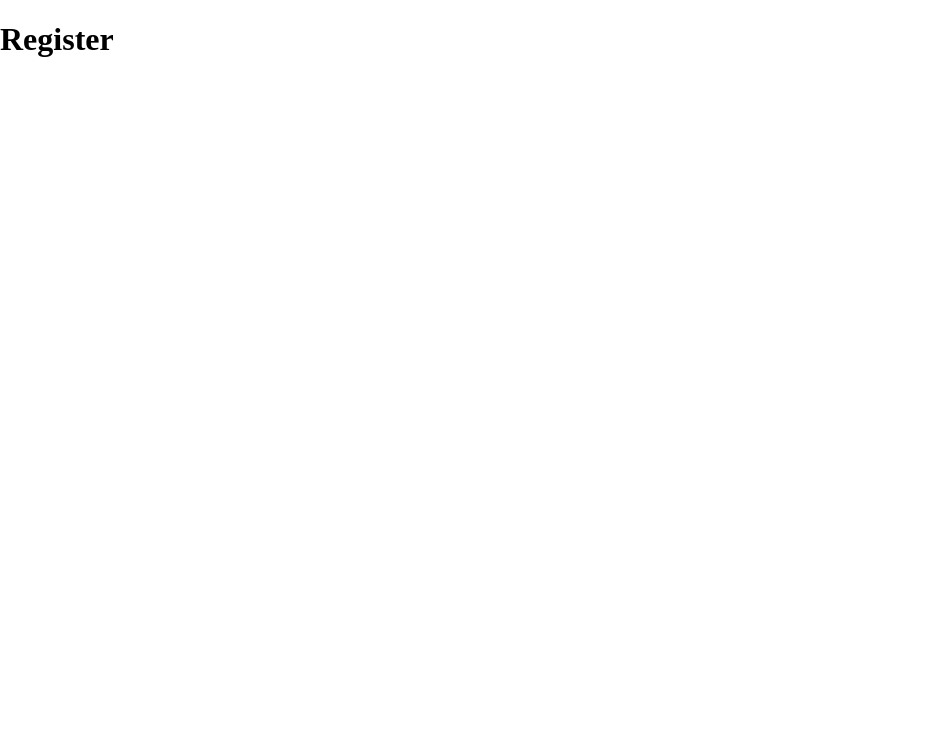
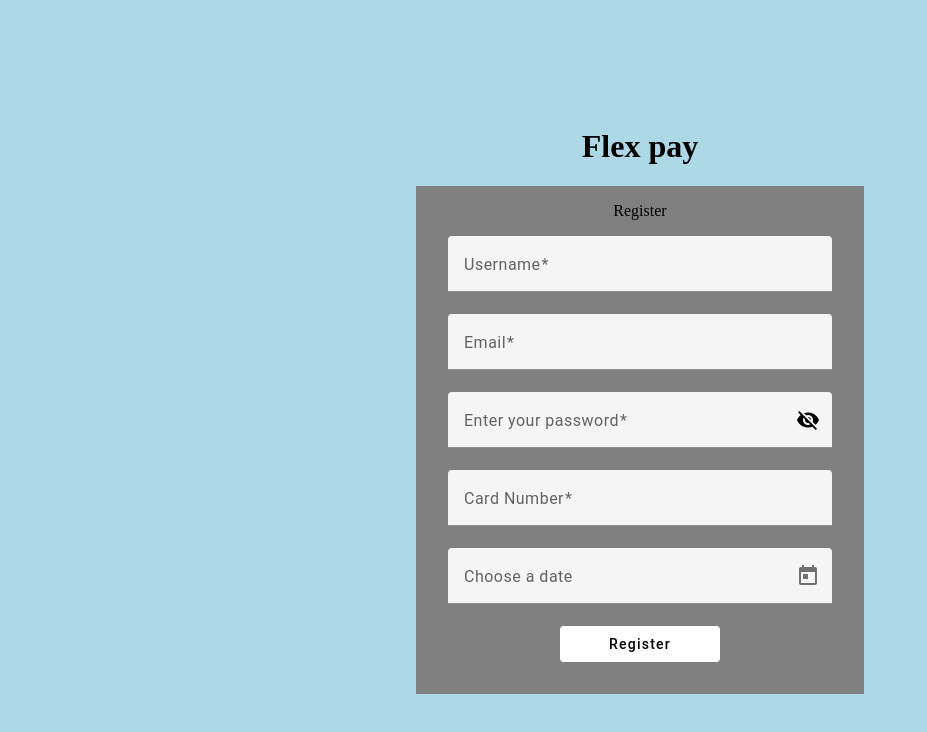
Before and after one commit to DenisKantic/flex_pay_frontend_angular, an Angular app: page /register in a window 1280 px wide. Shown: the top 732 px of the page, without its empty margins (0-927 px from the left). Built offline with nearby package versions, Linux system fonts and the light colour scheme.

Commit message:
created dashboard component and route, finished with basic form register

```diff
--- a/src/app/app.routes.ts
+++ b/src/app/app.routes.ts
@@ -2,9 +2,11 @@ import { Routes } from '@angular/router';
 import { LoginComponent } from './components/auth/login/login.component';
 import { RegisterComponent } from './components/auth/register/register.component';
 import { NotFoundComponent } from './not-found/not-found.component';
+import { DashboardComponent } from './components/dashboard/dashboard.component';
 
 export const routes: Routes = [
   { path: 'login', component: LoginComponent },
   {path: 'register', component: RegisterComponent},
+  {path: 'dashboard', component: DashboardComponent},
   {path: '**', component: NotFoundComponent}
 ];
--- a/src/app/components/auth/login/login.component.ts
+++ b/src/app/components/auth/login/login.component.ts
@@ -1,4 +1,5 @@
 import axios from 'axios';
+import { Router } from '@angular/router';
 import { Component, ChangeDetectionStrategy, signal } from "@angular/core";
 import { MatSnackBar } from '@angular/material/snack-bar';
 import {
@@ -38,7 +39,7 @@ export class LoginComponent {
   matcher = new MyErrorStateMatcher();
   hide = signal(true);
 
-  constructor(private _snackBar: MatSnackBar) { }
+  constructor(private _snackBar: MatSnackBar, private router:Router) { }
 
   clickEvent(event: MouseEvent) {
     this.hide.set(!this.hide());
@@ -62,6 +63,7 @@ export class LoginComponent {
           { duration: 3000 ,
           panelClass: ['success-snackbar']
        });
+       this.router.navigate(['/dashboard'])
         console.log(response.data)
       })
       .catch(error =>{
--- a/src/app/components/auth/register/register.component.css
+++ b/src/app/components/auth/register/register.component.css
@@ -0,0 +1,32 @@
+.container{
+    height: 100vh;
+    width: 100%;
+    display: flex;
+    flex-direction: column;
+    justify-content: center;
+    align-items: center;
+    overflow: visible;
+    background-color: lightblue;
+}
+
+.form{
+    display: flex;
+    flex-direction: column;
+    justify-content: center;
+    align-items: center;
+    width: 30%;
+    background-color: gray;
+    padding: 2rem;
+}
+mat-form-field {
+
+    width: 100%;
+}
+
+.password{
+    visibility: visible;
+}
+
+button{
+    width: 10rem;
+}
--- a/src/app/components/auth/register/register.component.html
+++ b/src/app/components/auth/register/register.component.html
@@ -1 +1,70 @@
-<h1>Register</h1>
+<div class="container">
+<h1>Flex pay</h1>
+<form class="form">
+    <p style="margin-top: -1rem;">Register</p>
+
+    <!-- username -->
+    <mat-form-field class="example-full-width">
+        <mat-label>Username</mat-label>
+        <input type="email" matInput [formControl]="usernameControl" [errorStateMatcher]="matcher"
+               placeholder="Ex. pat@example.com">
+        @if (usernameControl.hasError('required')) {
+          <mat-error>Email is <strong>required</strong></mat-error>
+        }
+      </mat-form-field>
+
+      <!-- email -->
+   <mat-form-field class="example-full-width">
+    <mat-label>Email</mat-label>
+    <input type="email" matInput [formControl]="EmailControl" [errorStateMatcher]="matcher"
+           placeholder="Ex. pat@example.com">
+    @if (EmailControl.hasError('email') && !EmailControl.hasError('required')) {
+      <mat-error>Please enter a valid email address</mat-error>
+    }
+    @if (EmailControl.hasError('required')) {
+      <mat-error>Email is <strong>required</strong></mat-error>
+    }
+  </mat-form-field>
+
+  <mat-form-field>
+    <mat-label>Enter your password</mat-label>
+    <input
+    [formControl]="passwordControl"
+    [errorStateMatcher]="matcher"
+    required matInput [type]="hide() ? 'password' : 'text'" />
+
+    <button
+      mat-icon-button
+      matSuffix
+      (click)="clickEvent($event)"
+      [attr.aria-label]="'Hide password'"
+      [attr.aria-pressed]="hide()"
+    >
+      <mat-icon>{{hide() ? 'visibility_off' : 'visibility'}}</mat-icon>
+    </button>
+  </mat-form-field>
+
+  <!-- card number -->
+  <mat-form-field class="example-full-width">
+    <mat-label>Card Number</mat-label>
+    <input type="email" matInput [formControl]="cardControl" [errorStateMatcher]="matcher"
+           placeholder="Ex. pat@example.com">
+    @if (cardControl.hasError('required')) {
+      <mat-error>Card number is <strong>required</strong></mat-error>
+    }
+  </mat-form-field>
+
+
+  <!-- date valid picker -->
+  <mat-form-field>
+    <mat-label>Choose a date</mat-label>
+    <input matInput [matDatepicker]="picker">
+    <mat-datepicker-toggle matIconSuffix [for]="picker"></mat-datepicker-toggle>
+    <mat-datepicker #picker></mat-datepicker>
+  </mat-form-field>
+
+
+  <button type="submit" (click)="login()" mat-flat-button>Register</button>
+
+</form>
+</div>
--- a/src/app/components/auth/register/register.component.ts
+++ b/src/app/components/auth/register/register.component.ts
@@ -1,14 +1,84 @@
-import { Component } from '@angular/core';
+import axios from 'axios';
+import { Router } from '@angular/router';
+import { Component, ChangeDetectionStrategy, signal } from "@angular/core";
+import {MatDatepickerModule} from '@angular/material/datepicker';
+import {provideNativeDateAdapter} from '@angular/material/core';
+import { MatSnackBar } from '@angular/material/snack-bar';
+import {
+  FormControl,
+  FormGroupDirective,
+  NgForm,
+  Validators,
+  FormsModule,
+  ReactiveFormsModule,
+} from '@angular/forms';
+import {ErrorStateMatcher} from '@angular/material/core';
+import {MatInputModule} from '@angular/material/input';
+import {MatFormFieldModule} from '@angular/material/form-field';
+import {MatButtonModule} from '@angular/material/button';
+import {MatIconModule} from '@angular/material/icon';
+
+/** Error when invalid control is dirty, touched, or submitted. */
+export class MyErrorStateMatcher implements ErrorStateMatcher {
+  isErrorState(control: FormControl | null, form: FormGroupDirective | NgForm | null): boolean {
+    const isSubmitted = form && form.submitted;
+    return !!(control && control.invalid && (control.dirty || control.touched || isSubmitted));
+  }
+}
 
 
 @Component({
-  selector: 'app-register',
-  templateUrl: './register.component.html',
-  styleUrls: ['./register.component.css'],
-
-
+  selector: 'app-login',
+  templateUrl: 'register.component.html',
+  providers: [provideNativeDateAdapter()],
+  styleUrl: 'register.component.css',
+  imports: [MatDatepickerModule, FormsModule, MatIconModule, MatButtonModule, MatFormFieldModule, MatInputModule, ReactiveFormsModule],
+  changeDetection: ChangeDetectionStrategy.OnPush,
 })
 export class RegisterComponent {
+  EmailControl = new FormControl('', [Validators.required, Validators.email]);
+  passwordControl = new FormControl('', Validators.required)
+  usernameControl = new FormControl('', Validators.required)
+  cardControl = new FormControl('', Validators.required)
 
+  matcher = new MyErrorStateMatcher();
+  hide = signal(true);
+
+  constructor(private _snackBar: MatSnackBar, private router:Router) { }
+
+  clickEvent(event: MouseEvent) {
+    this.hide.set(!this.hide());
+    event.stopPropagation();
+  }
+
+  login(){
+    console.log('Login button clicked');
+  console.log('Email:', this.EmailControl.value);
+  console.log('Password:', this.passwordControl.value);
+    if (this.EmailControl.valid && this.passwordControl.valid){
+      const login_data = {
+        email: this.EmailControl.value,
+        password: this.passwordControl.value
+      }
+
+      axios.post('http://localhost:8080/login', login_data, {withCredentials: true})
+      .then(response=>{
+        this._snackBar.open('Login successful!',
+          'Close',
+          { duration: 3000 ,
+          panelClass: ['success-snackbar']
+       });
+       this.router.navigate(['/dashboard'])
+        console.log(response.data)
+      })
+      .catch(error =>{
+        console.error(error)
+        this._snackBar.open(error.response.data,
+          'Close', {
+            duration: 3000,
+            panelClass: ['error-snackbar'] }); // Success message
+      })
+    }
+  }
 
 }
--- /dev/null
+++ b/src/app/components/dashboard/dashboard.component.html
@@ -0,0 +1 @@
+<p>dashboard works!</p>
```
Also changed, not shown: src/app/components/dashboard/dashboard.component.ts (added, +11 -0 lines), src/app/components/dashboard/dashboard.component.css (added), 1 other file (tests, documents, lock files or other folders).
